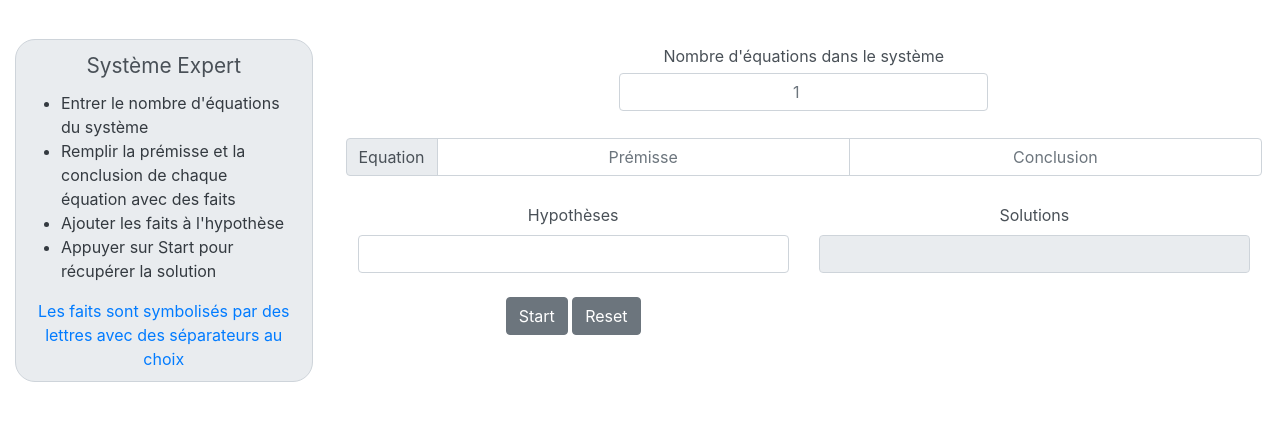
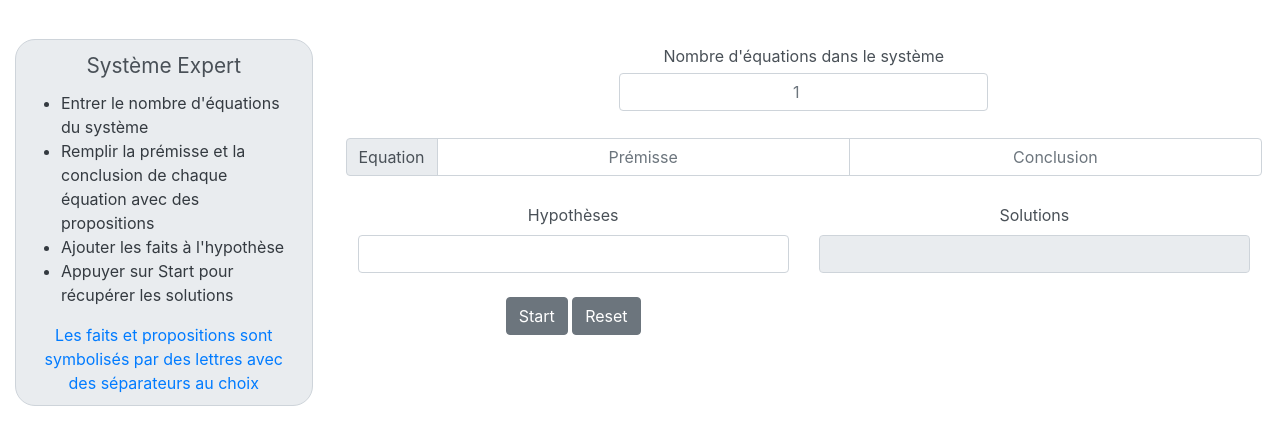
Before and after one commit to RemiPapillier/Systeme_Expert, a Flask app: page / in a window 1280 px wide. Shown: the top 445 px of the page. Run offline with Flask 2, Linux system fonts and the light colour scheme; some libraries are stand-ins or nearby versions.

Commit message:
update instructions

```diff
--- a/templates/home.html
+++ b/templates/home.html
@@ -19,12 +19,12 @@
                 <div class="title" style="text-align: center; padding: 10px; font-size: 1.3rem; color: #495057;">Système Expert</div>
                 <ul style="padding-left:30px;">
                     <li>Entrer le nombre d'équations du système</li>
-                    <li>Remplir la prémisse et la conclusion de chaque équation avec des faits</li>
+                    <li>Remplir la prémisse et la conclusion de chaque équation avec des propositions</li>
                     <li>Ajouter les faits à l'hypothèse</li>
-                    <li>Appuyer sur Start pour récupérer la solution</li>
+                    <li>Appuyer sur Start pour récupérer les solutions</li>
                 </ul>
                 <div class="text-primary" style="text-align: center; padding-bottom: 10px;">
-                    Les faits sont symbolisés par des lettres avec des séparateurs au choix
+                    Les faits et propositions sont symbolisés par des lettres avec des séparateurs au choix
                 </div>
             </div>
         </div>
```
